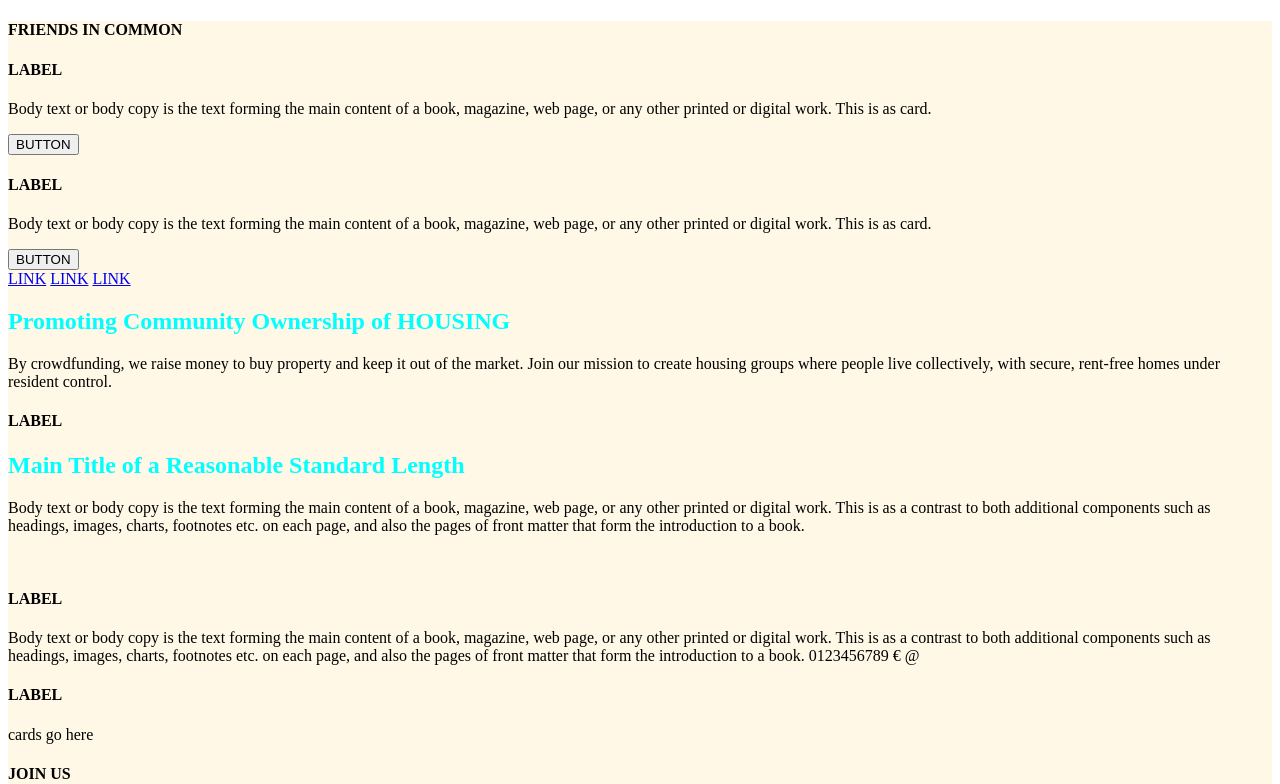
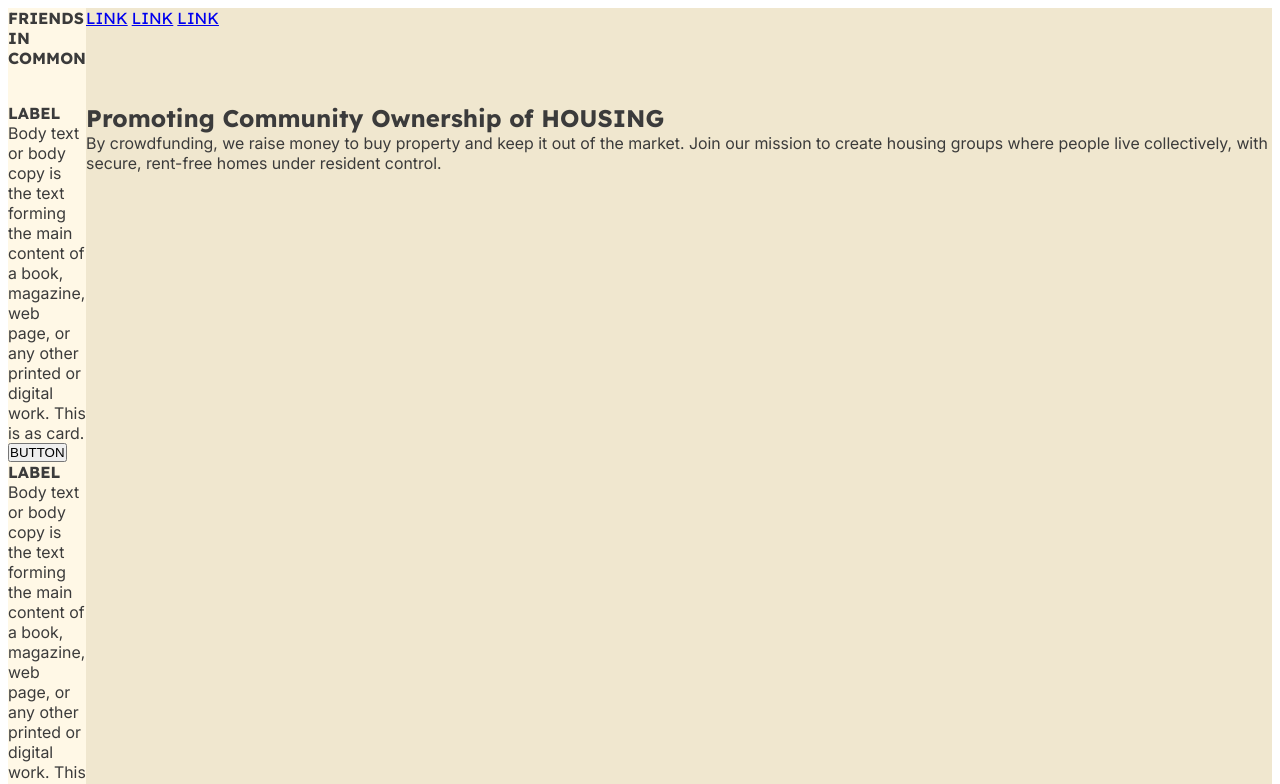
Before and after one commit to pessi-v/fic-website, a SvelteKit app: page / in a window 1280 px wide. Shown: the top 784 px of the page. Built offline with nearby package versions, Linux system fonts and the light colour scheme.

Commit message:
add fonts Inter and Readex Pro, continue css work

```diff
--- a/src/routes/+page.svelte
+++ b/src/routes/+page.svelte
@@ -31,23 +31,23 @@
 			under resident control.
 		</p>
 	</div>
+</div>
 <div class="section1">
 	<h4 class="label">LABEL</h4>
-		<h2>Main Title of a Reasonable Standard Length</h2>
+	<h2>We collect money and pass that money on to provide beginning capital</h2>
 	<p>
-			Body text or body copy is the text forming the main content of a book, magazine, web page, or
-			any other printed or digital work. This is as a contrast to both additional components such as
-			headings, images, charts, footnotes etc. on each page, and also the pages of front matter that
-			form the introduction to a book.
+		By crowdfunding, we raise money to buy property and keep it out of the market. Join our mission
+		and donate a small amount each month to the Friends' shared fund, creating a better, more secure
+		future for all.
 	</p>
 	<div class="section1SubFrame">
 		<img src="" alt="" />
 		<h4 class="label">LABEL</h4>
 		<p>
-				Body text or body copy is the text forming the main content of a book, magazine, web page,
-				or any other printed or digital work. This is as a contrast to both additional components
-				such as headings, images, charts, footnotes etc. on each page, and also the pages of front
-				matter that form the introduction to a book. 0123456789 € @
+			Body text or body copy is the text forming the main content of a book, magazine, web page, or
+			any other printed or digital work. This is as a contrast to both additional components such as
+			headings, images, charts, footnotes etc. on each page, and also the pages of front matter that
+			form the introduction to a book. 0123456789 € @
 		</p>
 	</div>
 </div>
@@ -75,19 +75,162 @@
 		form the introduction to a book.
 	</p>
 </div>
-</div>
 
 <style lang="scss">
 	:root {
-		--color-primary: #fff8e6;
+		--background-color-primary: #fff8e6;
+		--background-color-secondary: #f0e7cf;
+	}
+
+	@font-face {
+		font-family: 'Readex Pro';
+		font-style: normal;
+		src: url('/ReadexPro-VariableFont_HEXP,wght.ttf');
+	}
+
+	@font-face {
+		font-family: 'Inter';
+		font-style: normal;
+		src: url('/Inter-VariableFont_opsz,wght.ttf');
+	}
+
+	@mixin media($query) {
+		@if $query == tabletAndUp {
+			@media (min-width: 50rem) {
+				@content;
+			}
+		}
+	}
+
+	*,
+	*::before,
+	*::after {
+		box-sizing: border-box;
+	}
+
+	* {
+		margin: 0;
+		padding: 0;
+	}
+
+	html {
+		overflow-y: scroll;
+		height: 100%;
 	}
 
 	h1,
-	h2 {
-		color: aqua;
+	h2,
+	h3,
+	h4,
+	p {
+		color: #3b3b3b;
+	}
+
+	h1,
+	h2,
+	h3,
+	h4,
+	a {
+		font-family: 'Readex Pro';
+	}
+
+	p {
+		font-family: 'Inter';
 	}
 
 	.heroSection {
-		background-color: var(--color-primary);
+		// height: auto;
+		background-color: var(--background-color-secondary);
+
+		@include media(tabletAndUp) {
+			height: 100vh;
+			display: grid;
+			grid-template-columns: 1fr 70vw;
+			grid-template-rows: 95px 1fr 1fr;
+			grid-template-areas:
+				'logo navBar navBar'
+				'cardButtonMain heroCard heroCard'
+				'cardButtonSecondary heroCard heroCard';
+			// width: 100vw;
+		}
+	}
+
+	.logo {
+		background-color: var(--background-color-primary);
+
+		@include media(tabletAndUp) {
+			// The CSS for screens bigger than tablets
+			grid-area: logo;
+		}
+	}
+
+	.cardButtonMain {
+		background-color: var(--background-color-primary);
+
+		@include media(tabletAndUp) {
+			// The CSS for screens bigger than
+			grid-area: cardButtonMain;
+		}
+	}
+
+	.cardButtonSecondary {
+		background-color: var(--background-color-primary);
+
+		@include media(tabletAndUp) {
+			// The CSS for screens bigger than tablets
+			grid-area: cardButtonSecondary;
+		}
+	}
+
+	.navBar {
+		background-color: var(--background-color-secondary);
+
+		@include media(tabletAndUp) {
+			// The CSS for screens bigger than tablets
+			grid-area: navBar;
+		}
+	}
+
+	.heroCard {
+		background-color: var(--background-color-secondary);
+
+		@include media(tabletAndUp) {
+			// The CSS for screens bigger than tablets
+			// height: 100%;
+			// width: 70%;
+			grid-area: heroCard;
+		}
+	}
+
+	.section1 {
+		background-color: var(--background-color-secondary);
+
+		@include media(tabletAndUp) {
+			// The CSS for screens bigger than tablets
+		}
+	}
+
+	.sectionCards {
+		background-color: var(--background-color-primary);
+
+		@include media(tabletAndUp) {
+			// The CSS for screens bigger than tablets
+		}
+	}
+
+	.sectionForm {
+		background-color: var(--background-color-secondary);
+
+		@include media(tabletAndUp) {
+			// The CSS for screens bigger than tablets
+		}
+	}
+
+	.section2 {
+		background-color: var(--background-color-primary);
+
+		@include media(tabletAndUp) {
+			// The CSS for screens bigger than tablets
+		}
 	}
 </style>
```
Also changed, not shown: static/Inter-VariableFont_opsz,wght.ttf (added), static/ReadexPro-VariableFont_HEXP,wght.ttf (added). Lines whose indentation alone changed are shown as unchanged.
